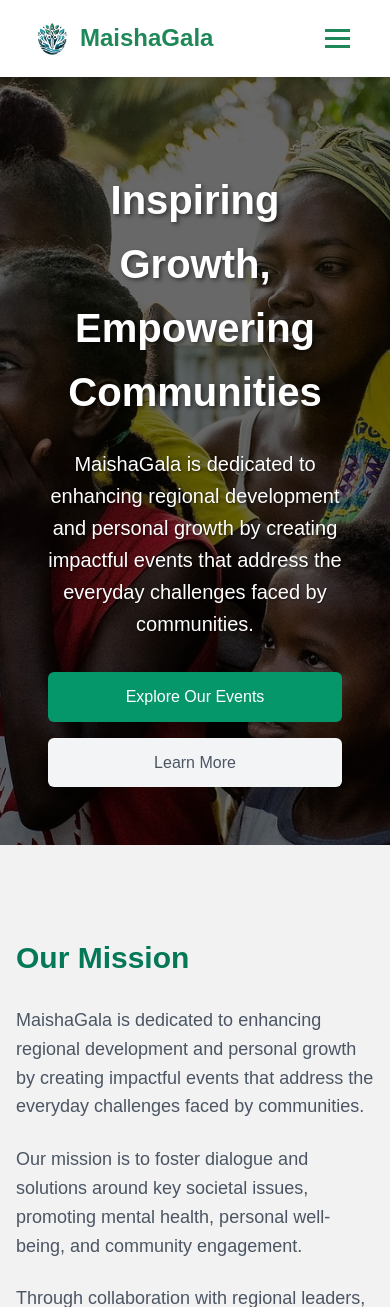
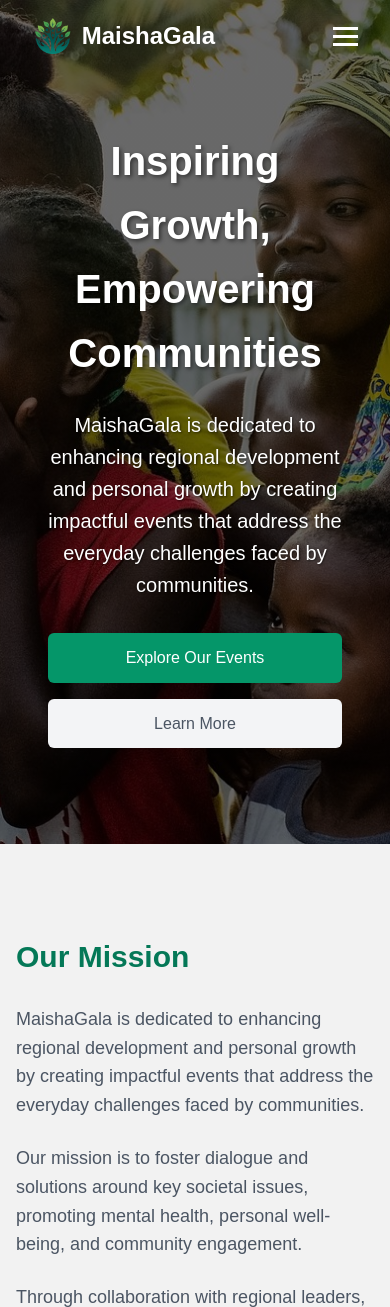
Before and after one commit to Cmanar0/django-app, a Django app: page / in a window 390 px wide. Shown: the top 1307 px of the page. Run offline with Django 5.2, Linux system fonts and the light colour scheme.

Commit message:
Update home

```diff
--- a/authentication/templates/authentication/base.html
+++ b/authentication/templates/authentication/base.html
@@ -70,7 +70,7 @@
         <div class="auth-header">
             <div class="auth-logo">
                 <a href="{% url 'core:home' %}">
-                    <img src="{% static 'images/logo.png' %}" alt="Logo">
+                    <img src="{% static 'images/logo1.png' %}" alt="Logo">
                 </a>
             </div>
             <div class="auth-text">
--- a/community_hub/templates/community_hub/base.html
+++ b/community_hub/templates/community_hub/base.html
@@ -294,12 +294,12 @@
     <!-- Sidebar -->
     <div class="sidebar" id="sidebar">
         <!-- <div class="sidebar-header">
-            <img src="{% static 'images/logo.png' %}" alt="Logo" class="sidebar-logo">
+            <img src="{% static 'images/logo1.png' %}" alt="Logo" class="sidebar-logo">
         </div> -->
         <ul class="sidebar-menu">
             <li>
                 <div class="sidebar-logo">
-                    <img src="{% static 'images/logo.png' %}" alt="Logo">
+                    <img src="{% static 'images/logo1.png' %}" alt="Logo">
                 </div>
             </li>
             <li><a href="{% url 'dashboard:home' %}" class="{% if request.resolver_match.url_name == 'home' %}active{% endif %}">
--- a/core/templates/core/base.html
+++ b/core/templates/core/base.html
@@ -37,13 +37,143 @@
       width: 100%;
       padding: 0;
     }
+
+    /* Navbar styles */
+    :root {
+      --primary-color: #059669;
+    }
+
+    .navbar {
+      position: fixed;
+      top: 0;
+      left: 0;
+      right: 0;
+      z-index: 1000;
+      max-width: 100%;
+      padding: 1rem 2rem;
+      transition: all 0.3s ease;
+      display: flex;
+      justify-content: space-between;
+      align-items: center;
+    }
+
+    .navbar.transparent {
+      background: transparent;
+    }
+
+    .navbar.scrolled {
+      background: white;
+      box-shadow: 0 2px 4px rgba(0, 0, 0, 0.1);
+    }
+
+    .navbar .logo-text {
+      transition: color 0.3s ease;
+    }
+
+    .navbar.transparent .logo-text {
+      color: white;
+    }
+
+    .navbar.scrolled .logo-text {
+      color: var(--primary-color);
+    }
+
+    .nav-links {
+      list-style: none;
+      display: flex;
+      gap: 2rem;
+      margin: 0;
+      padding: 0;
+    }
+
+    .nav-links a {
+      text-decoration: none;
+      transition: color 0.3s ease;
+    }
+
+    .navbar.transparent .nav-links a {
+      color: white;
+    }
+
+    .navbar.scrolled .nav-links a {
+      color: #1a1a1a;
+    }
+
+    .navbar.scrolled .nav-links a:hover {
+      color: var(--primary-color);
+    }
+
+    /* Hamburger menu */
+    .hamburger {
+      display: none;
+      background: none;
+      border: none;
+      cursor: pointer;
+      padding: 0;
+      z-index: 100;
+    }
+
+    .hamburger span {
+      display: block;
+      width: 25px;
+      height: 3px;
+      margin: 5px 0;
+      transition: all 0.3s ease;
+    }
+
+    .navbar.transparent .hamburger span {
+      background: white;
+    }
+
+    .navbar.scrolled .hamburger span {
+      background: #1a1a1a;
+    }
+
+    @media (max-width: 768px) {
+      .hamburger {
+        display: block;
+      }
+
+      .nav-links {
+        position: fixed;
+        top: 0;
+        right: -100%;
+        height: 100vh;
+        width: 100%;
+        background: white;
+        flex-direction: column;
+        justify-content: center;
+        align-items: center;
+        transition: right 0.3s ease;
+      }
+
+      .nav-links.active {
+        right: 0;
+      }
+
+      .nav-links a {
+        color: #1a1a1a !important;
+      }
+
+      .hamburger.active span:nth-child(1) {
+        transform: rotate(45deg) translate(8px, 8px);
+      }
+
+      .hamburger.active span:nth-child(2) {
+        opacity: 0;
+      }
+
+      .hamburger.active span:nth-child(3) {
+        transform: rotate(-45deg) translate(7px, -7px);
+      }
+    }
   </style>
 </head>
 <body>
   <header>
-    <nav class="navbar">
+    <nav class="navbar transparent">
       <div class="logo">
-        <img src="{% static 'images/logo.png' %}" alt="Logo">
+        <img src="{% static 'images/logo1.png' %}" alt="Logo">
         <span class="logo-text">{% block header %}{% endblock %}</span>
       </div>
 
@@ -78,9 +208,28 @@
 
   <script>
     document.addEventListener('DOMContentLoaded', function() {
+      const navbar = document.querySelector('.navbar');
       const hamburger = document.querySelector('.hamburger');
       const navLinks = document.querySelector('.nav-links');
 
+      // Handle scroll
+      function handleScroll() {
+        if (window.scrollY > 50) {
+          navbar.classList.remove('transparent');
+          navbar.classList.add('scrolled');
+        } else {
+          navbar.classList.add('transparent');
+          navbar.classList.remove('scrolled');
+        }
+      }
+
+      // Initial check
+      handleScroll();
+
+      // Add scroll event listener
+      window.addEventListener('scroll', handleScroll);
+
+      // Handle mobile menu
       hamburger.addEventListener('click', function() {
         hamburger.classList.toggle('active');
         navLinks.classList.toggle('active');
--- a/core/templates/core/home.html
+++ b/core/templates/core/home.html
@@ -13,13 +13,13 @@
     padding: 0;
     overflow: hidden;
     width: 100%;
-    min-height: 91vh;
+    min-height: 100vh;
     display: flex;
     align-items: center;
     justify-content: center;
   }
   main {
-    margin-top: 77px;
+    margin-top: 0;
   }
   .hero-bg {
     position: absolute;
--- a/dashboard/templates/dashboard/base.html
+++ b/dashboard/templates/dashboard/base.html
@@ -294,12 +294,12 @@
     <!-- Sidebar -->
     <div class="sidebar" id="sidebar">
         <!-- <div class="sidebar-header">
-            <img src="{% static 'images/logo.png' %}" alt="Logo" class="sidebar-logo">
+            <img src="{% static 'images/logo1.png' %}" alt="Logo" class="sidebar-logo">
         </div> -->
         <ul class="sidebar-menu">
             <li>
                 <div class="sidebar-logo">
-                    <img src="{% static 'images/logo.png' %}" alt="Logo">
+                    <img src="{% static 'images/logo1.png' %}" alt="Logo">
                 </div>
             </li>
             <li><a href="{% url 'dashboard:dashboard' %}" class="{% if request.resolver_match.url_name == 'dashboard' %}active{% endif %}">
--- a/static_src/css/style.css
+++ b/static_src/css/style.css
@@ -36,15 +36,6 @@
   z-index: 1000;
 }
 
-.navbar {
-  display: flex;
-  justify-content: space-between;
-  align-items: center;
-  padding: 1rem 2rem;
-  max-width: 1200px;
-  margin: 0 auto;
-  height: 45px;
-}
 
 .logo {
   display: flex;
@@ -104,7 +95,7 @@
 
 /* Main content adjustment for fixed header */
 main {
-  margin-top: 77px;
+  margin-top: 0;
   min-height: calc(100vh - 175px);
 }
 
--- a/templates/emails/base_email.html
+++ b/templates/emails/base_email.html
@@ -15,7 +15,7 @@
       color: #333;
     ">
       <div style="text-align: center; margin-bottom: 30px;">
-        <img src="https://maishagala.com/static/images/logo.png" alt="MaishaGala Logo" style="max-height: 60px;" />
+        <img src="https://maishagala.com/static/images/logo1.png" alt="MaishaGala Logo" style="max-height: 60px;" />
       </div>
       {% block content %}{% endblock %}
     </div>
```
Also changed, not shown: static_src/images/logo-b.png (added), static_src/images/logo1.png (added), static_src/images/logo2.png (renamed from static_src/images/logo.png).
